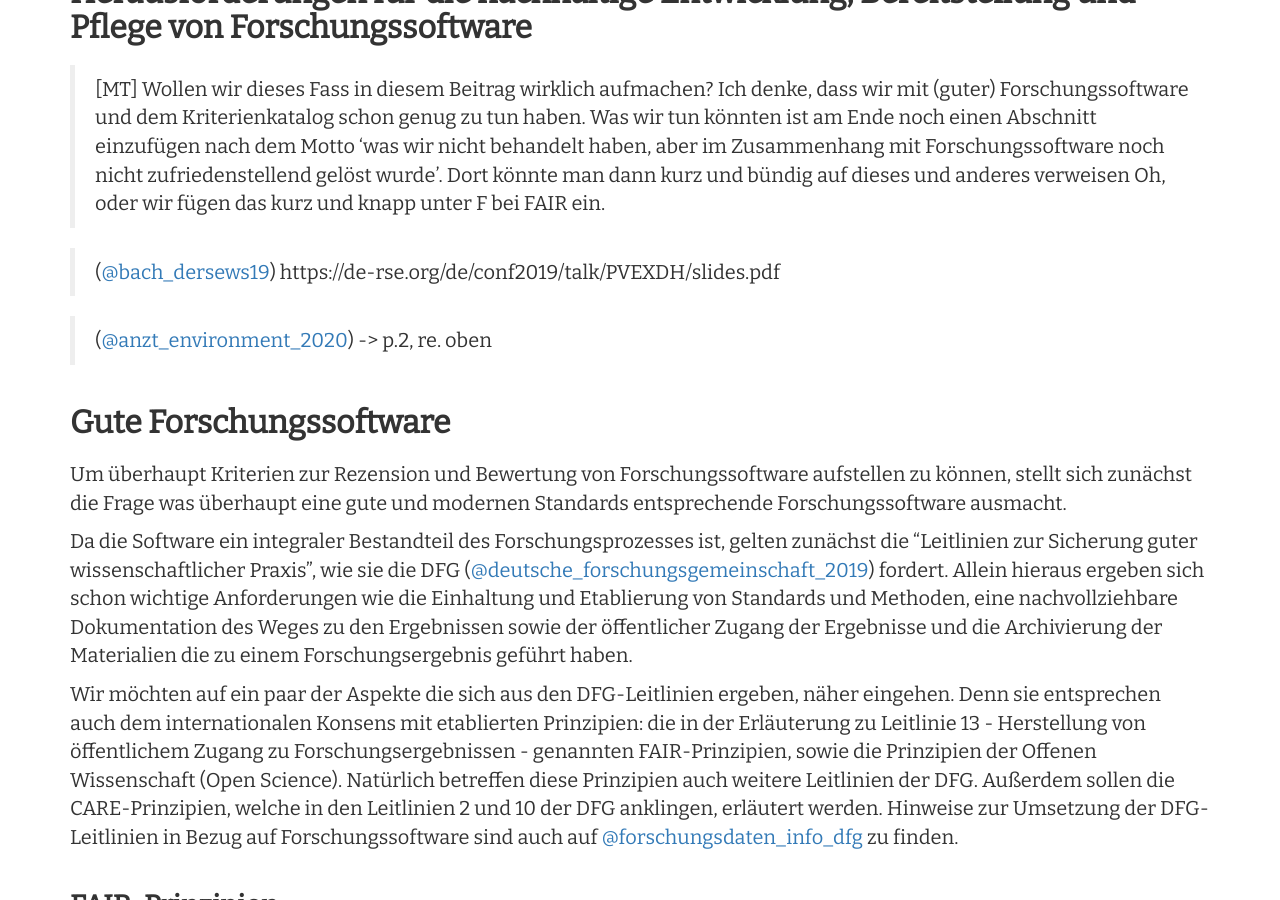
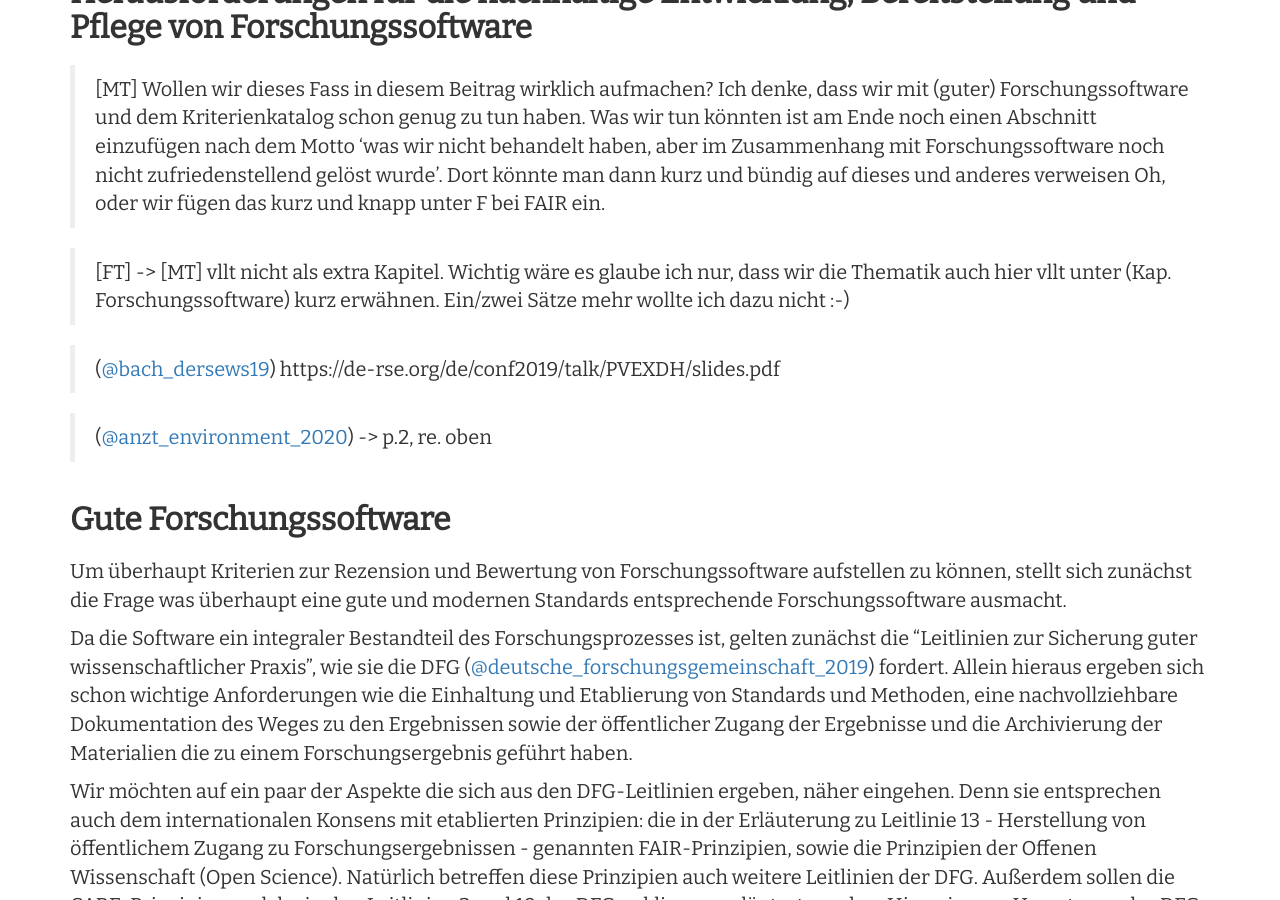
Before and after one commit to Research-Squirrel-Engineers/Impuls_SoftwareRezensionen_DGUF, a Jekyll site: the page built from Draft.md, in a window 1280 px wide and 900 px high, scrolled down 3223 px. Built offline with Jekyll 4.4.1, drawn with Linux system fonts in a browser that asks for light colours; nearby versions of some CDN libraries.

Commit message:
comment on MTs comment
@bellerophons-pegasus :-)

```diff
--- a/Draft.md
+++ b/Draft.md
@@ -83,6 +83,7 @@ Eine publizierte Software kann anschließend, ganz so wie in der bisherigen Prax
 > Was wir tun könnten ist am Ende noch einen Abschnitt einzufügen nach dem Motto 'was wir nicht behandelt haben, aber im Zusammenhang mit Forschungssoftware noch nicht zufriedenstellend gelöst wurde'. Dort könnte man dann kurz und bündig auf dieses und anderes verweisen
 > Oh, oder wir fügen das kurz und knapp unter F bei FAIR ein.
 
+> [FT] -> [MT] vllt nicht als extra Kapitel. Wichtig wäre es glaube ich nur, dass wir die Thematik auch hier vllt unter (Kap. Forschungssoftware) kurz erwähnen. Ein/zwei Sätze mehr wollte ich dazu nicht :-)
 
 > ([@bach_dersews19](#bach_dersews19)) https://de-rse.org/de/conf2019/talk/PVEXDH/slides.pdf
 
```
